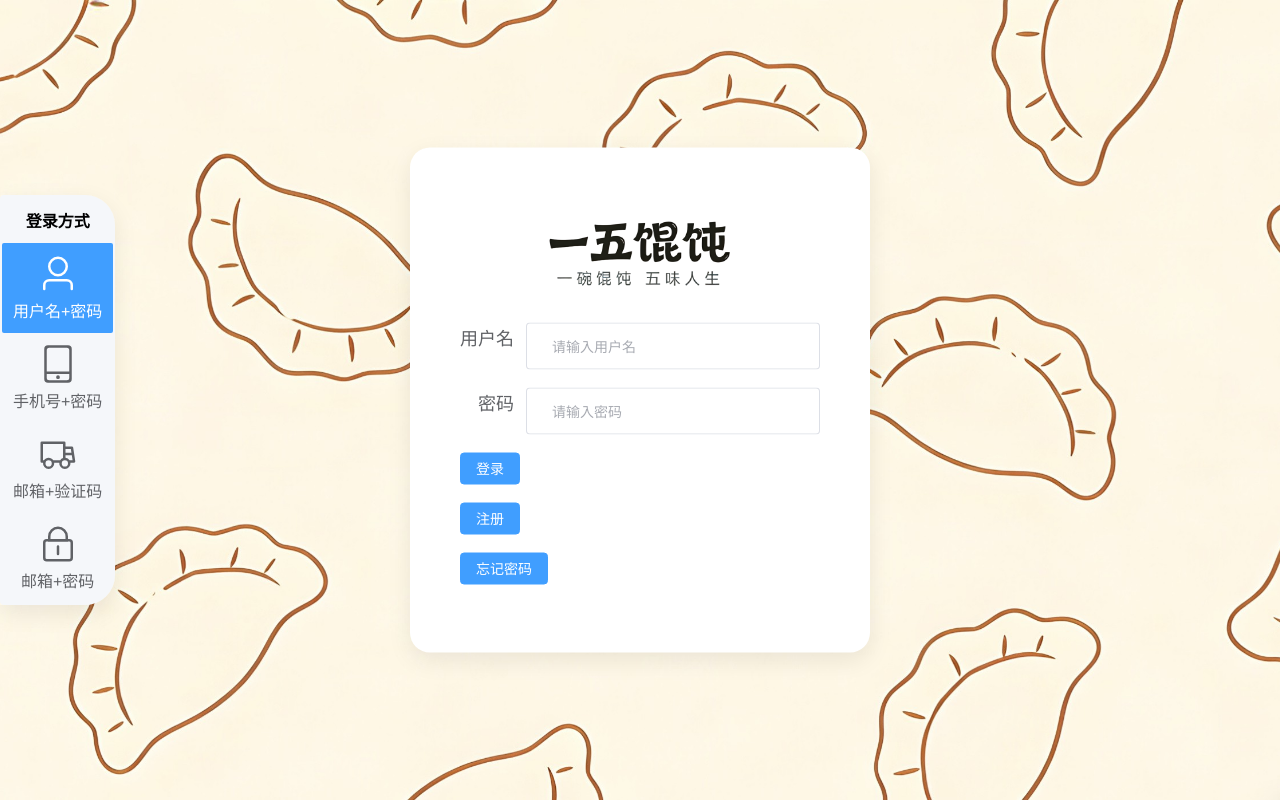
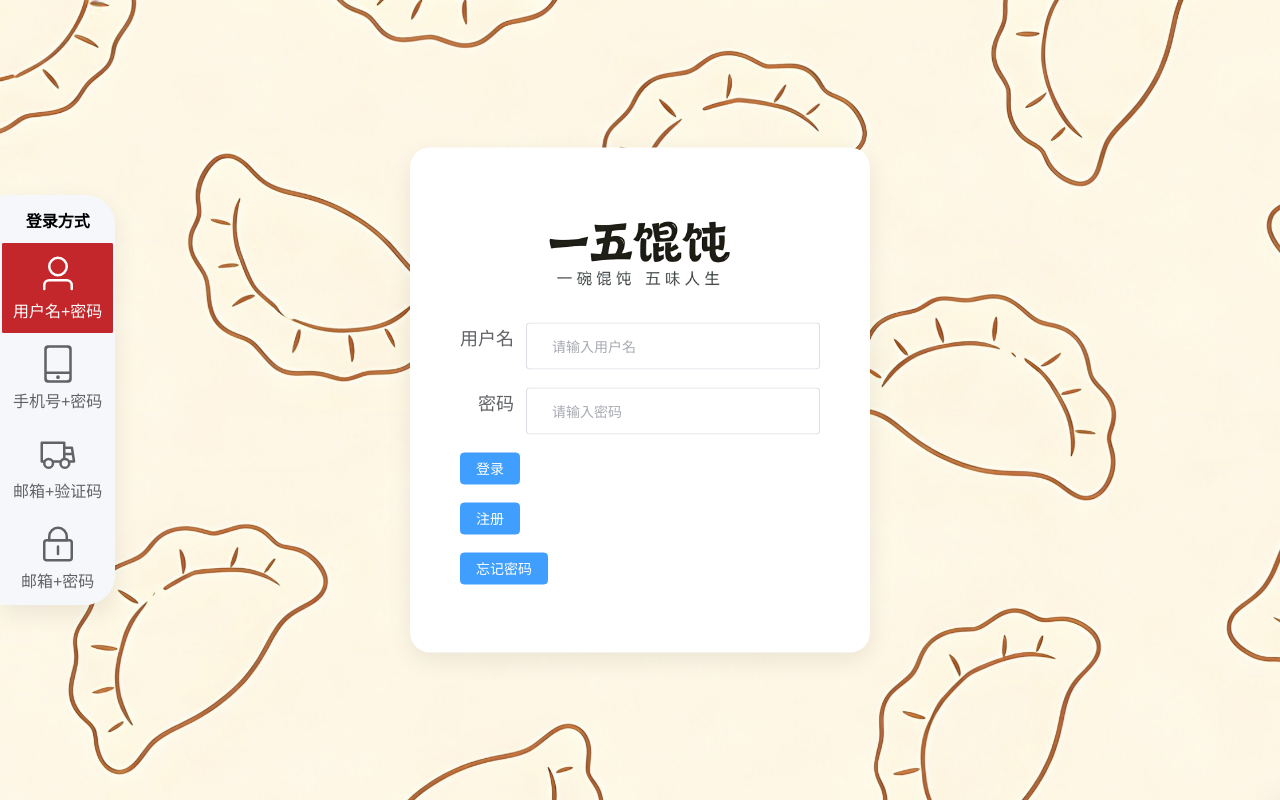
Before and after one commit to luofengwuqi/Hundun-Bone, a Vue app in the folder front-end/hundun-front/: page /login in a window 1280 px wide. Built offline with nearby package versions, Linux system fonts and the light colour scheme.

Commit message:
style(前端/login):登录方式选择框的样式修改

```diff
--- a/front-end/hundun-front/src/views/login/component/LoginWay.vue
+++ b/front-end/hundun-front/src/views/login/component/LoginWay.vue
@@ -96,5 +96,26 @@ watch(value, (newVal) => {
     font-weight: bold;
     color: black;
   }
+
+  // 使用 CSS 变量覆盖 el-segmented 的选中样式
+  --el-segmented-item-selected-bg-color: #C3272B;
+  --el-segmented-item-selected-color: white;
+
+  :deep(.el-segmented) {
+    --el-segmented-item-selected-bg-color: #C3272B;
+    --el-segmented-item-selected-color: white;
+  }
 }
 </style>
+
+// 添加一个全局样式块（不带 scoped）
+<style lang="less">
+// 全局覆盖 Element Plus 的 CSS 变量
+.el-segmented {
+  --el-segmented-item-selected-bg-color: #C3272B !important;
+}
+// 选中项的背景色
+.el-segmented__item.is-selected {
+  background-color: #C3272B !important;
+}
+</style>
```
